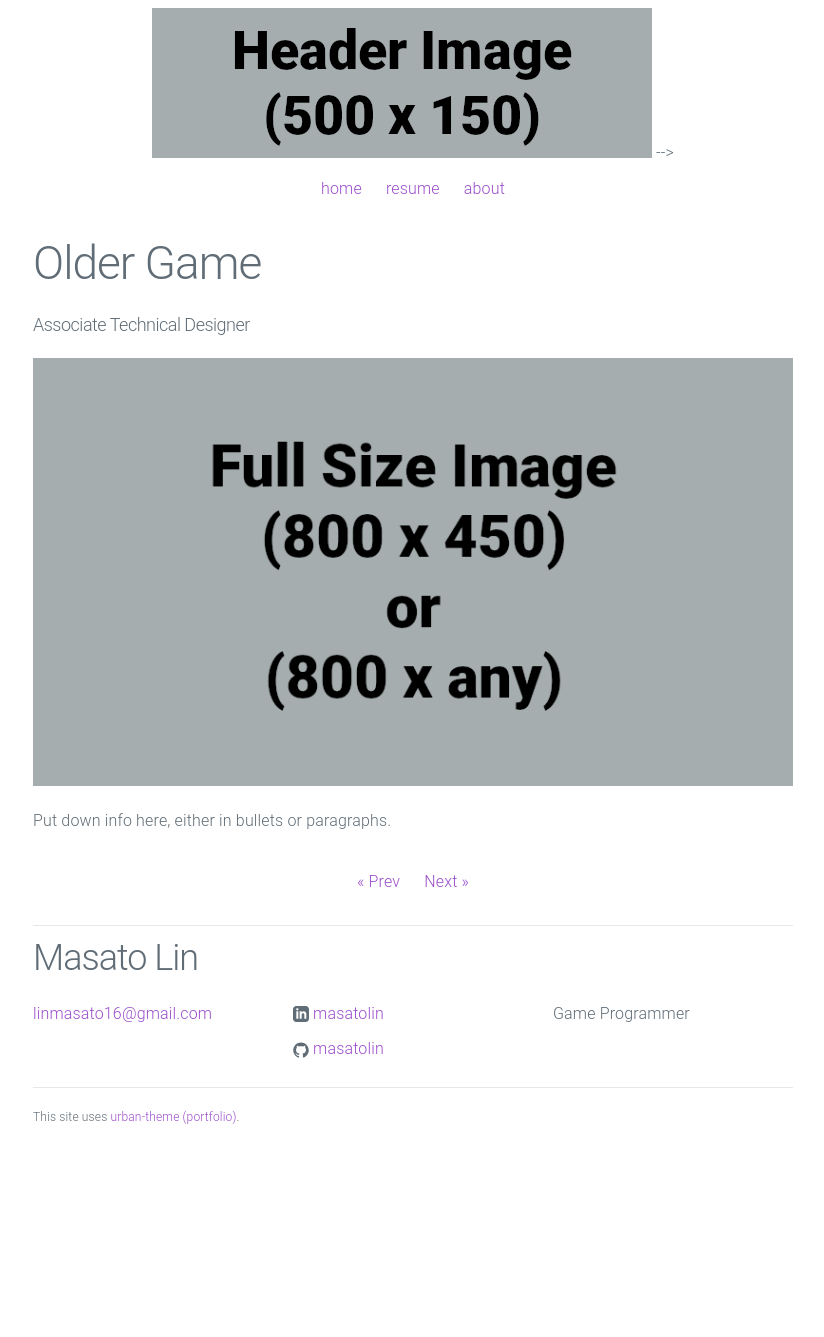
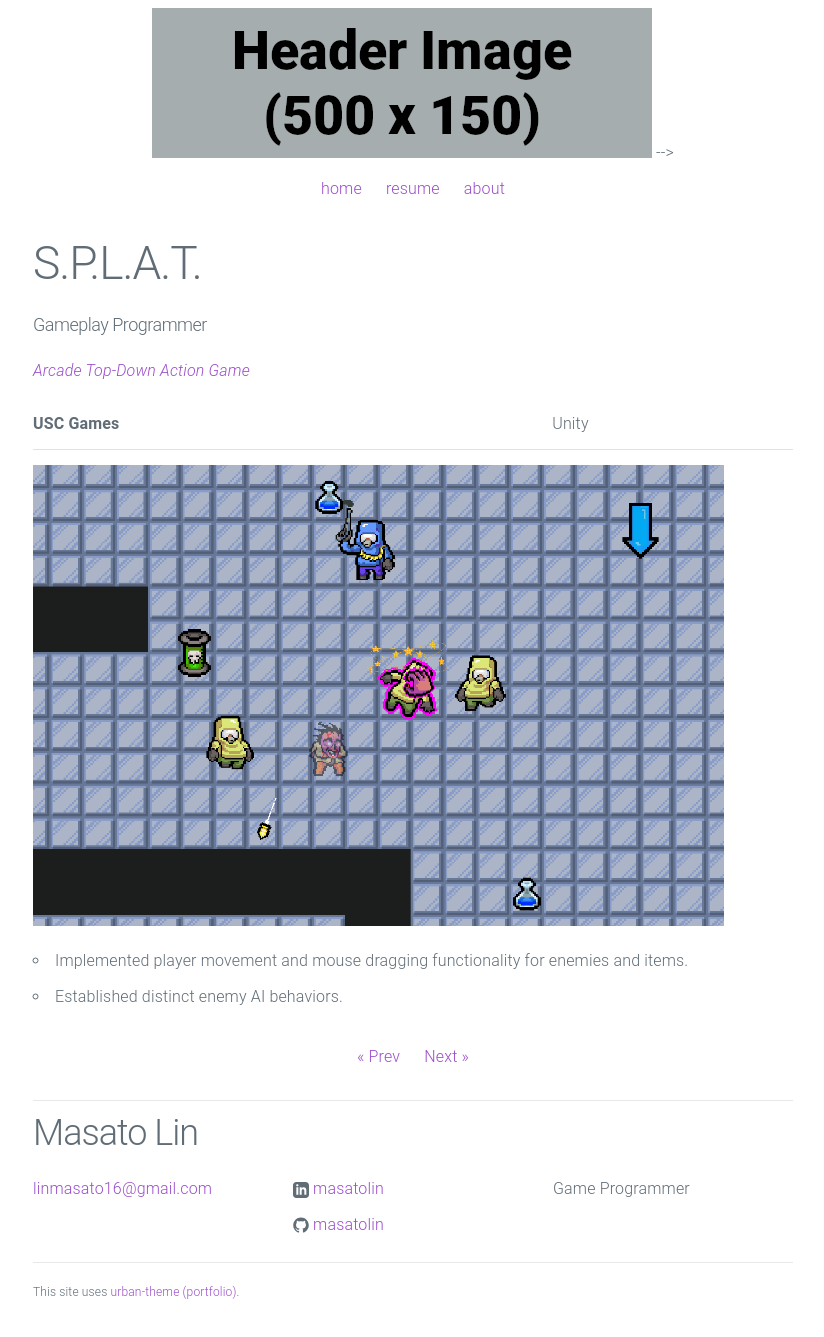
Before and after one commit to masatolin/masatolin.github.io, a Jekyll site: the page built from _posts/2022-09-07-older-game.md, in a window 1280 px wide. Shown: the whole page, without its empty margins (227-1051 px from the left). Built offline with Jekyll 4.4.1, drawn with Linux system fonts in a browser that asks for light colours; a file with an impossible date is left out; before the commit the page ends 1162 px from its top, so only the background shows below that.

Commit message:
Update 2022-09-07-older-game.md

```diff
--- a/_posts/2022-09-07-older-game.md
+++ b/_posts/2022-09-07-older-game.md
@@ -1,11 +1,16 @@
 ---
 layout: post
-title:  "Older Game"
-summary: "Associate Technical Designer"
+title:  "S.P.L.A.T."
+summary: "Gameplay Programmer"
 date:   2022-09-07 15:39:40
 preview: /assets/postpreview.png
 ---
 
-![Picture 1](/assets/fullsize.png)
+[_Arcade Top-Down Action Game_](https://dwagon6.itch.io/splat)
 
-Put down info here, either in bullets or paragraphs.
+**USC Games** | Unity
+
+![Picture 1](/assets/splat.png)
+
+- Implemented player movement and mouse dragging functionality for enemies and items.
+- Established distinct enemy AI behaviors.
```
